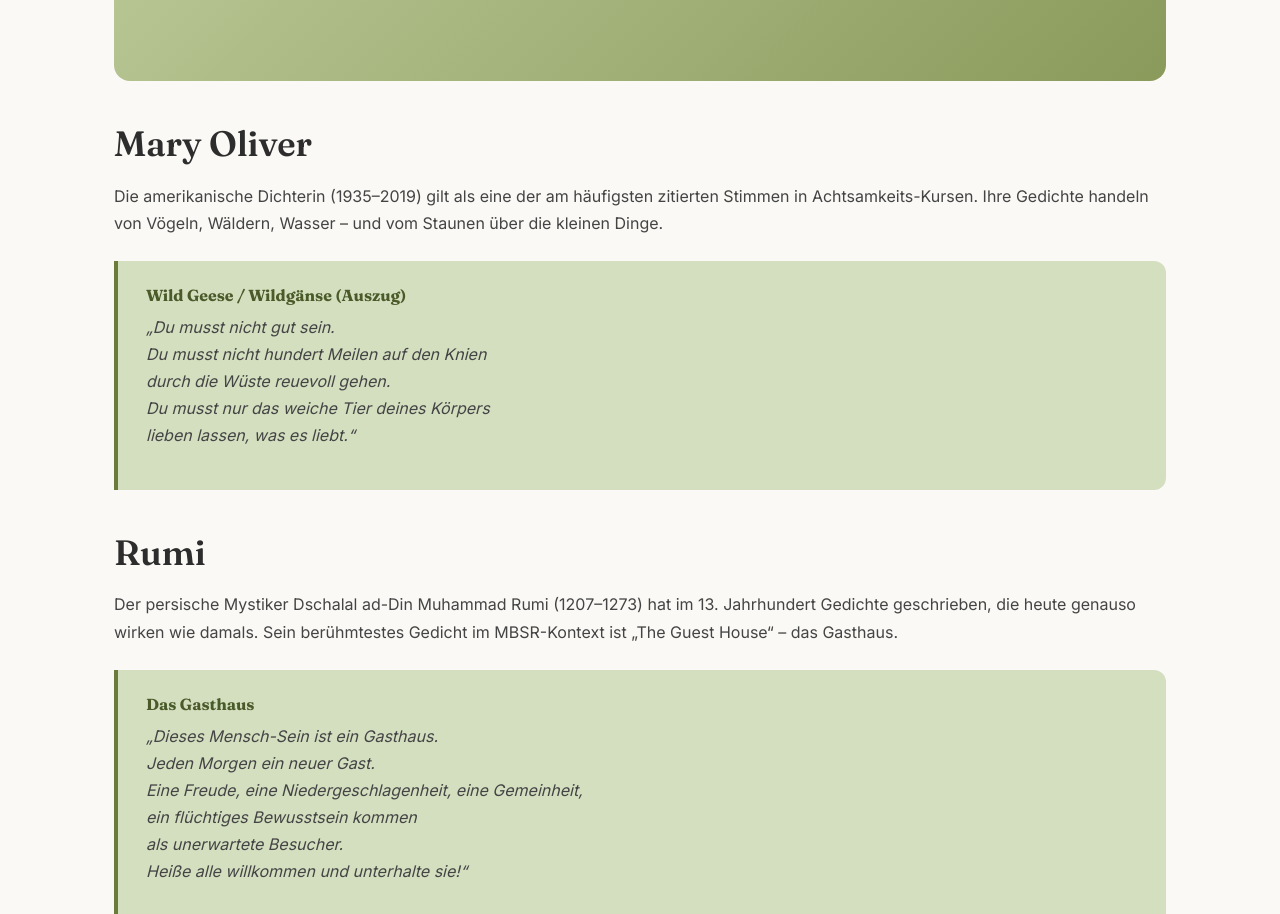
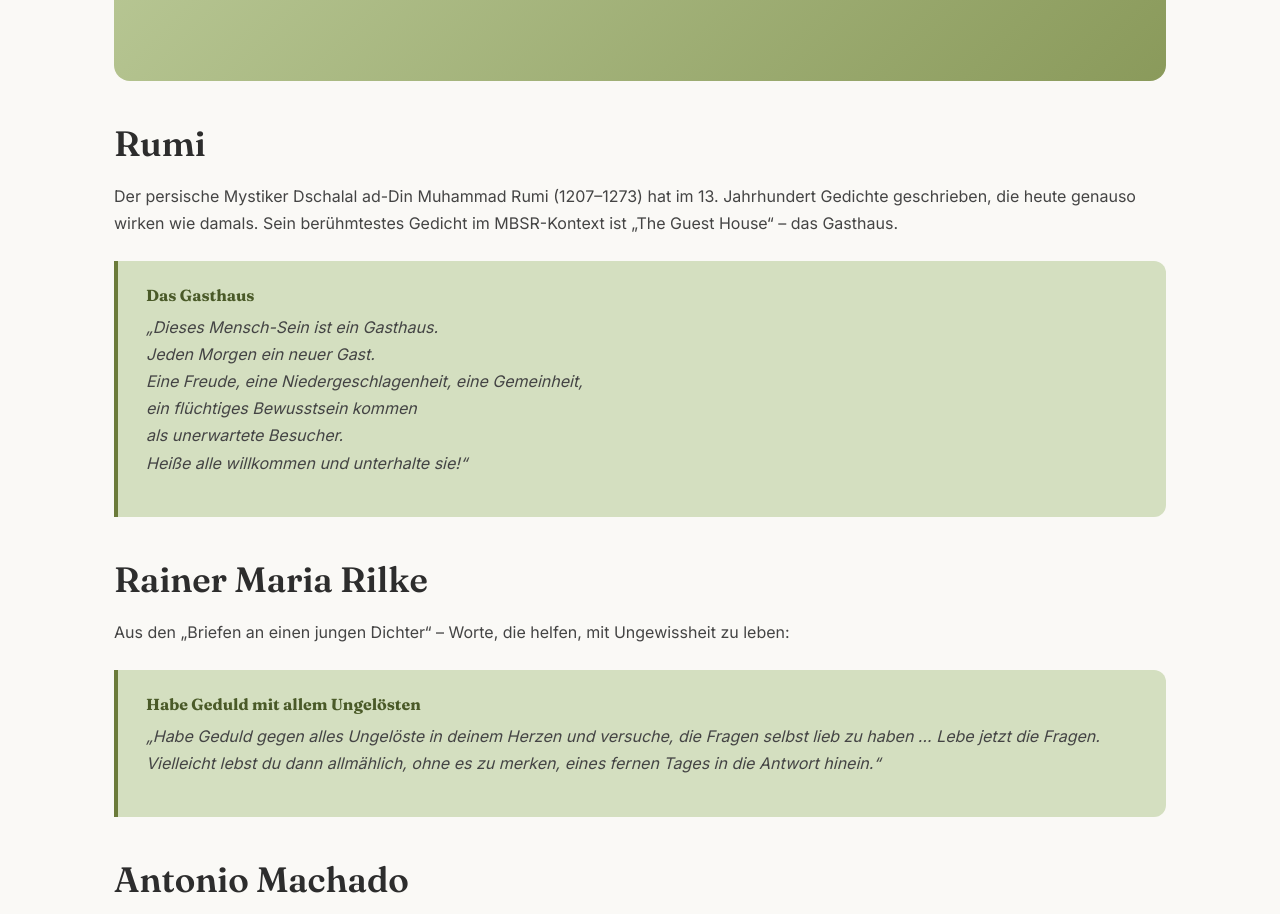
Before and after one commit to paulwmtl/mbsr-meditation, a plain HTML site: page poesie.html in a window 1280 px wide. Shown: the part 2850-3764 px from the top of the page. Drawn offline with Linux system fonts and the light colour scheme.

Commit message:
poesie: Mary-Oliver-Auszug entfernt (Urheberrecht)
Co-Authored-By: Claude Opus 4.7 (1M context) <noreply@anthropic.com>

```diff
--- a/poesie.html
+++ b/poesie.html
@@ -162,22 +162,6 @@
         <cite>&mdash; Mary Oliver, &bdquo;Der Sommertag&ldquo;</cite>
       </div>
 
-      <h2 class="fade-in">Mary Oliver</h2>
-      <p class="fade-in">
-        Die amerikanische Dichterin (1935&ndash;2019) gilt als eine der am häufigsten zitierten
-        Stimmen in Achtsamkeits-Kursen. Ihre Gedichte handeln von Vögeln, Wäldern, Wasser
-        &ndash; und vom Staunen über die kleinen Dinge.
-      </p>
-
-      <div class="info-box fade-in">
-        <h4>Wild Geese / Wildgänse (Auszug)</h4>
-        <p><em>&bdquo;Du musst nicht gut sein.<br>
-        Du musst nicht hundert Meilen auf den Knien<br>
-        durch die Wüste reuevoll gehen.<br>
-        Du musst nur das weiche Tier deines Körpers<br>
-        lieben lassen, was es liebt.&ldquo;</em></p>
-      </div>
-
       <h2 class="fade-in">Rumi</h2>
       <p class="fade-in">
         Der persische Mystiker Dschalal ad-Din Muhammad Rumi (1207&ndash;1273) hat im 13. Jahrhundert
```
